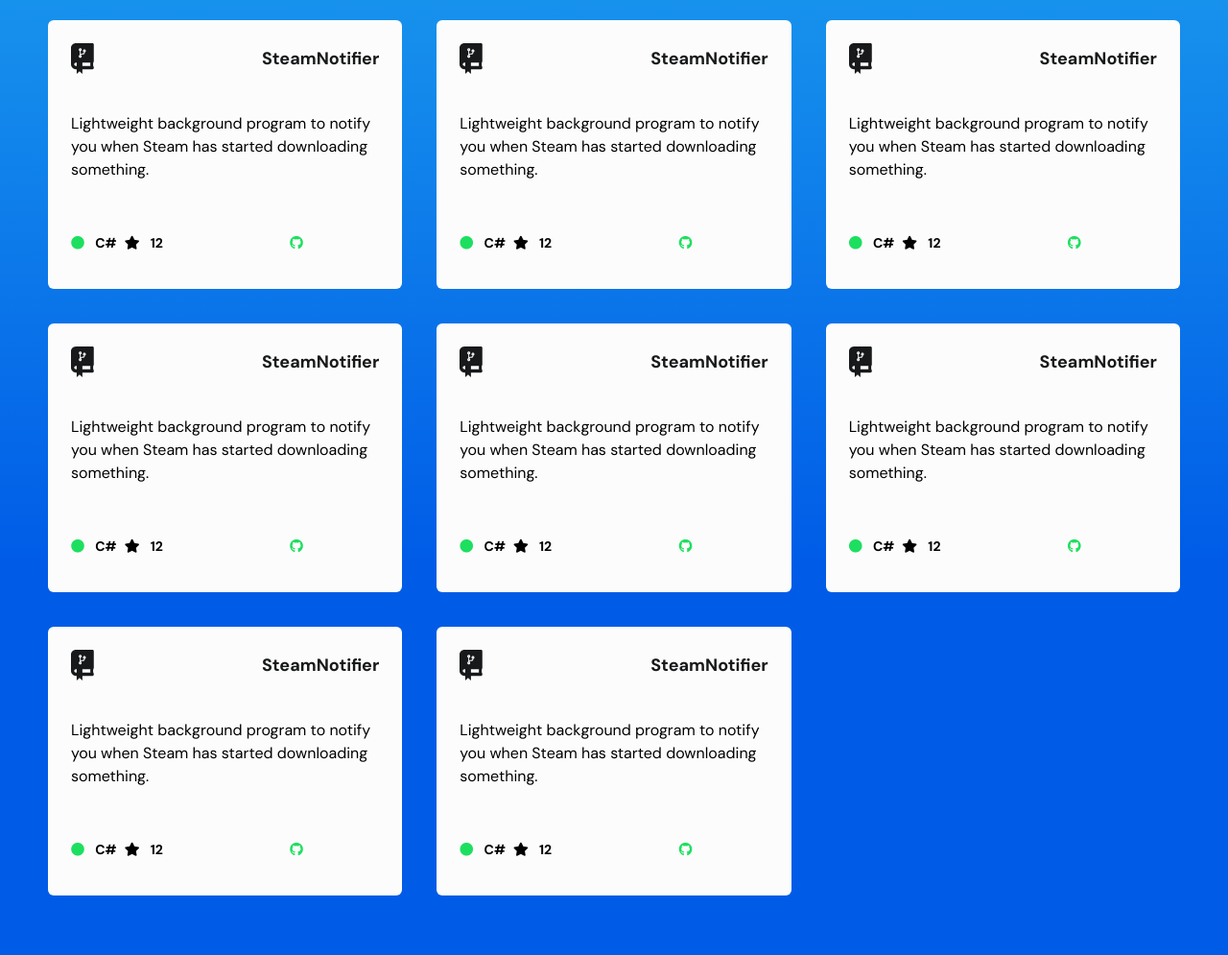
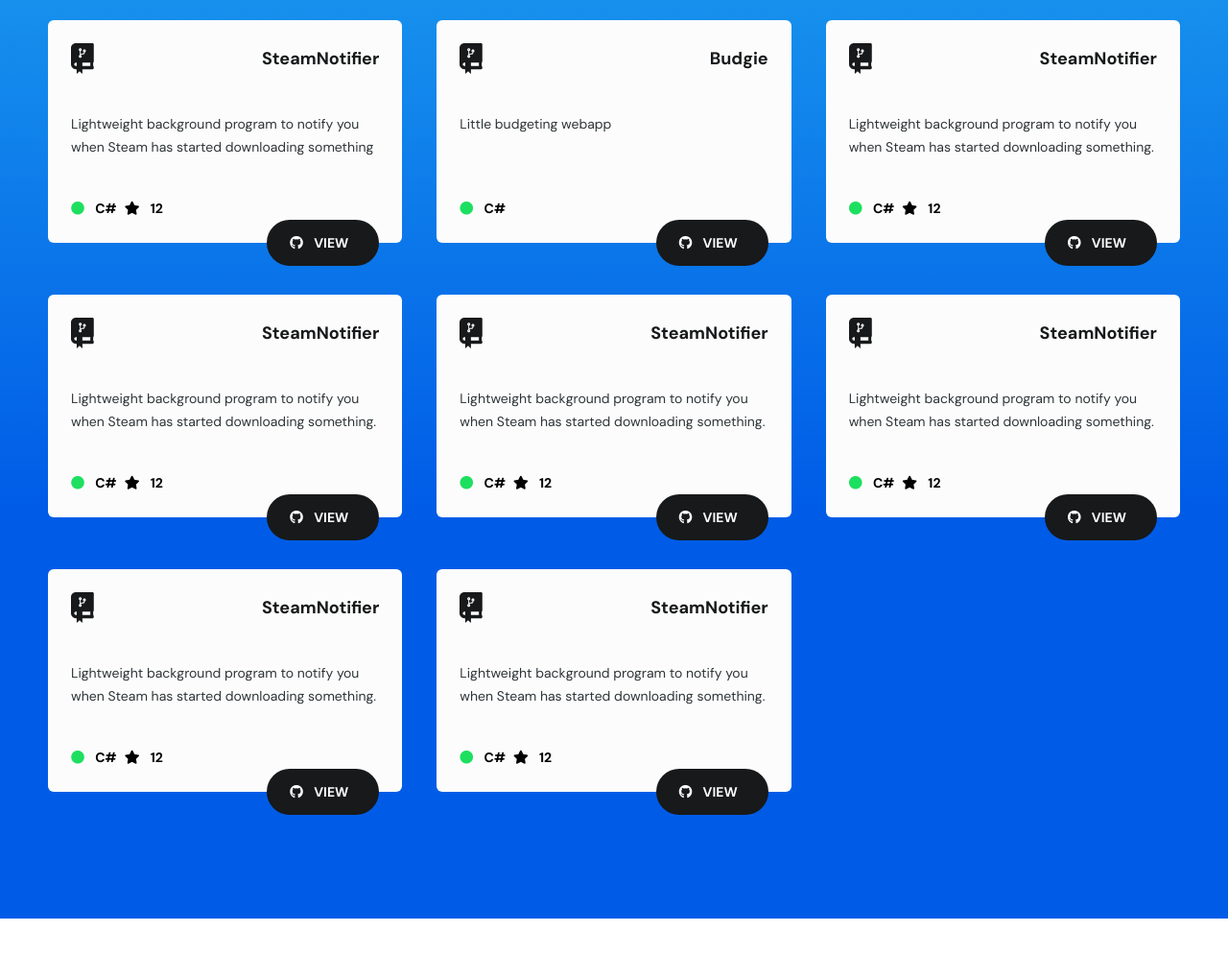
Before and after one commit to Avinch/avinch.github.io, a plain HTML site: page index.html in a window 1280 px wide. Shown: the part 909-1904 px from the top of the page at 96% size. After the commit the page ends 1866 px from the top, so only its background shows below. Drawn offline with Linux system fonts and the light colour scheme; files that its build step writes are made by us from their sources.

Commit message:
feat: add view button styling, add button hover animations, update responsiveness

```diff
--- a/assets/css/style.css
+++ b/assets/css/style.css
@@ -111,13 +111,13 @@
   width: 100%;
 }
 /* Mobile & tablets */
-@media screen and (min-width: 544px) {
+@media screen and (min-width: 800px) {
   .col-6 {
     width: 49.99999998%;
   }
 }
 
-@media screen and (min-width: 768px) {
+@media screen and (min-width: 1140px) {
   .col-4 {
     width: 33.33333332%;
   }
@@ -214,6 +214,14 @@
 	border: 0.125rem solid transparent;
 }
 
+.btnSolidDark {
+	background-color: #17191a;
+}
+
+.btnSolidDark i {
+	color: var(--white-og) !important;
+}
+
 /* Main navigation */
 .navMain {
 	background-color: var(--dark-gray-og);
@@ -289,12 +297,27 @@
 	margin-bottom: calc(var(--pt8) * 9);
 }
 
+/* Header */
+.cardContent .btn,
+.cardContent .btn i {
+	transition: var(--easeOutExpo);
+}
+
+.cardContent .btn:hover.outlineDarkBtn {
+	border-color: var(--blue-og);
+}
+
+.cardContent .btn:hover.btn i {
+	transform: rotate(45deg);
+}
+
 /* Cards */
 .repoCard {
+	width: 100%;
+	flex: 1 0 auto;
 	background-color: var(--white-og);
 	padding: var(--pt-type-24);
 	border-radius: 6px;
-	overflow: hidden;
 }
 
 .repoCard_tTp {
@@ -304,6 +327,13 @@
 
 .repoCard_Middle {
 	margin-bottom: calc(var(--pt8) * 5);
+	height: 100%;
+	max-height: 300px;
+}
+
+.repoCard_Middle p {
+	font-size: var(--pt-type-14);
+	color: var(--light-gray-og);
 }
 
 .repoCard_Bottom .smlBoldLink:nth-child(1),
@@ -314,3 +344,26 @@
 .repoCard_Bottom .smlBoldLink:nth-child(1) i {
 	color: var(--lime-green-og);
 }
+
+.repoCard_Bottom {
+	position: relative;
+}
+
+.repoCard_Bottom .btn {
+	position: absolute;
+	right: 0;
+	bottom: -3rem;
+	z-index: 2;
+}
+
+.repoCard_Bottom i {
+	transition: var(--easeOutExpo);
+}
+
+.repoCard_Bottom .btn:hover.btn i {
+	padding-right: var(--pt-type-20);
+}
+
+.repoCardWrapper.gutterMed-tb {
+	padding-bottom: calc(var(--pt-type-18) * 2) !important;
+}
--- a/index.html
+++ b/index.html
@@ -74,9 +74,48 @@
 				<div class="viewMore btn outlineDarkBtn">View More on GitHub</div>
 			</div>
 			<!-- Card wrapper -->
-			<div class="flx flx-wrap flx-dir-row flx-jc-fs">
+			<div class="flx flx-wrap flx-dir-row flx-jc-fs ">
 				<!-- Start cards -->
-				<div class="flx col-12 col-6 col-4 gutterMed-lr  gutterMed-tb">
+				<div class="repoCardWrapper flx col-12 col-6 col-4 gutterMed-lr gutterMed-tb">
+					<div class="repoCard flx flx-dir-col">
+						<div class="repoCard_tTp flx flx-ai-c flx-jc-sb">
+							<img src="/assets/img/svg/repo-icon.svg" alt="Repository Book Icon">
+							<p class="title">SteamNotifier</p>
+						</div>
+						<div class="repoCard_Middle">
+							<p>Lightweight background program to notify you when Steam has started downloading something</p>
+						</div>
+						<div class="repoCard_Bottom flx flx-ai-c flx-jc-sb">
+							<div class="repocard_Tags flx flx-ai-c">
+								<p class="smlBoldLink"><i class="fas fa-circle"></i> C#</p>
+								<P class="smlBoldLink"><i class="fas fa-star"></i> 12</P>
+							</div>
+							<div class="btn btnSolidDark">
+								<p class="smlBoldLink"><i class="fab fa-github"></i> VIEW</p>
+							</div>
+						</div>
+					</div>
+				</div>
+				<div class="repoCardWrapper flx col-12 col-6 col-4 gutterMed-lr gutterMed-tb">
+					<div class="repoCard flx flx-dir-col">
+						<div class="repoCard_tTp flx flx-ai-c flx-jc-sb">
+							<img src="/assets/img/svg/repo-icon.svg" alt="Repository Book Icon">
+							<p class="title">Budgie</p>
+						</div>
+						<div class="repoCard_Middle">
+							<p>Little budgeting webapp</p>
+						</div>
+						<div class="repoCard_Bottom flx flx-ai-c flx-jc-sb">
+							<div class="repocard_Tags flx flx-ai-c">
+								<p class="smlBoldLink"><i class="fas fa-circle"></i> C#</p>
+							</div>
+							<div class="btn btnSolidDark">
+								<p class="smlBoldLink"><i class="fab fa-github"></i> VIEW</p>
+							</div>
+						</div>
+					</div>
+				</div>
+				<div class="repoCardWrapper flx col-12 col-6 col-4 gutterMed-lr gutterMed-tb">
 					<div class="repoCard flx flx-dir-col">
 						<div class="repoCard_tTp flx flx-ai-c flx-jc-sb">
 							<img src="/assets/img/svg/repo-icon.svg" alt="Repository Book Icon">
@@ -96,7 +135,7 @@
 						</div>
 					</div>
 				</div>
-				<div class="flx col-12 col-6 col-4 gutterMed-lr  gutterMed-tb">
+				<div class="repoCardWrapper flx col-12 col-6 col-4 gutterMed-lr gutterMed-tb">
 					<div class="repoCard flx flx-dir-col">
 						<div class="repoCard_tTp flx flx-ai-c flx-jc-sb">
 							<img src="/assets/img/svg/repo-icon.svg" alt="Repository Book Icon">
@@ -116,7 +155,7 @@
 						</div>
 					</div>
 				</div>
-				<div class="flx col-12 col-6 col-4 gutterMed-lr  gutterMed-tb">
+				<div class="repoCardWrapper flx col-12 col-6 col-4 gutterMed-lr gutterMed-tb">
 					<div class="repoCard flx flx-dir-col">
 						<div class="repoCard_tTp flx flx-ai-c flx-jc-sb">
 							<img src="/assets/img/svg/repo-icon.svg" alt="Repository Book Icon">
@@ -136,7 +175,7 @@
 						</div>
 					</div>
 				</div>
-				<div class="flx col-12 col-6 col-4 gutterMed-lr  gutterMed-tb">
+				<div class="repoCardWrapper flx col-12 col-6 col-4 gutterMed-lr gutterMed-tb">
 					<div class="repoCard flx flx-dir-col">
 						<div class="repoCard_tTp flx flx-ai-c flx-jc-sb">
 							<img src="/assets/img/svg/repo-icon.svg" alt="Repository Book Icon">
@@ -156,7 +195,7 @@
 						</div>
 					</div>
 				</div>
-				<div class="flx col-12 col-6 col-4 gutterMed-lr  gutterMed-tb">
+				<div class="repoCardWrapper flx col-12 col-6 col-4 gutterMed-lr gutterMed-tb">
 					<div class="repoCard flx flx-dir-col">
 						<div class="repoCard_tTp flx flx-ai-c flx-jc-sb">
 							<img src="/assets/img/svg/repo-icon.svg" alt="Repository Book Icon">
@@ -176,47 +215,7 @@
 						</div>
 					</div>
 				</div>
-				<div class="flx col-12 col-6 col-4 gutterMed-lr  gutterMed-tb">
-					<div class="repoCard flx flx-dir-col">
-						<div class="repoCard_tTp flx flx-ai-c flx-jc-sb">
-							<img src="/assets/img/svg/repo-icon.svg" alt="Repository Book Icon">
-							<p class="title">SteamNotifier</p>
-						</div>
-						<div class="repoCard_Middle">
-							<p>Lightweight background program to notify you when Steam has started downloading something.</p>
-						</div>
-						<div class="repoCard_Bottom flx flx-ai-c flx-jc-sb">
-							<div class="repocard_Tags flx flx-ai-c">
-								<p class="smlBoldLink"><i class="fas fa-circle"></i> C#</p>
-								<P class="smlBoldLink"><i class="fas fa-star"></i> 12</P>
-							</div>
-							<div class="btn btnSolidDark">
-								<p class="smlBoldLink"><i class="fab fa-github"></i> VIEW</p>
-							</div>
-						</div>
-					</div>
-				</div>
-				<div class="flx col-12 col-6 col-4 gutterMed-lr  gutterMed-tb">
-					<div class="repoCard flx flx-dir-col">
-						<div class="repoCard_tTp flx flx-ai-c flx-jc-sb">
-							<img src="/assets/img/svg/repo-icon.svg" alt="Repository Book Icon">
-							<p class="title">SteamNotifier</p>
-						</div>
-						<div class="repoCard_Middle">
-							<p>Lightweight background program to notify you when Steam has started downloading something.</p>
-						</div>
-						<div class="repoCard_Bottom flx flx-ai-c flx-jc-sb">
-							<div class="repocard_Tags flx flx-ai-c">
-								<p class="smlBoldLink"><i class="fas fa-circle"></i> C#</p>
-								<P class="smlBoldLink"><i class="fas fa-star"></i> 12</P>
-							</div>
-							<div class="btn btnSolidDark">
-								<p class="smlBoldLink"><i class="fab fa-github"></i> VIEW</p>
-							</div>
-						</div>
-					</div>
-				</div>
-				<div class="flx col-12 col-6 col-4 gutterMed-lr  gutterMed-tb">
+				<div class="repoCardWrapper flx col-12 col-6 col-4 gutterMed-lr gutterMed-tb">
 					<div class="repoCard flx flx-dir-col">
 						<div class="repoCard_tTp flx flx-ai-c flx-jc-sb">
 							<img src="/assets/img/svg/repo-icon.svg" alt="Repository Book Icon">
```
